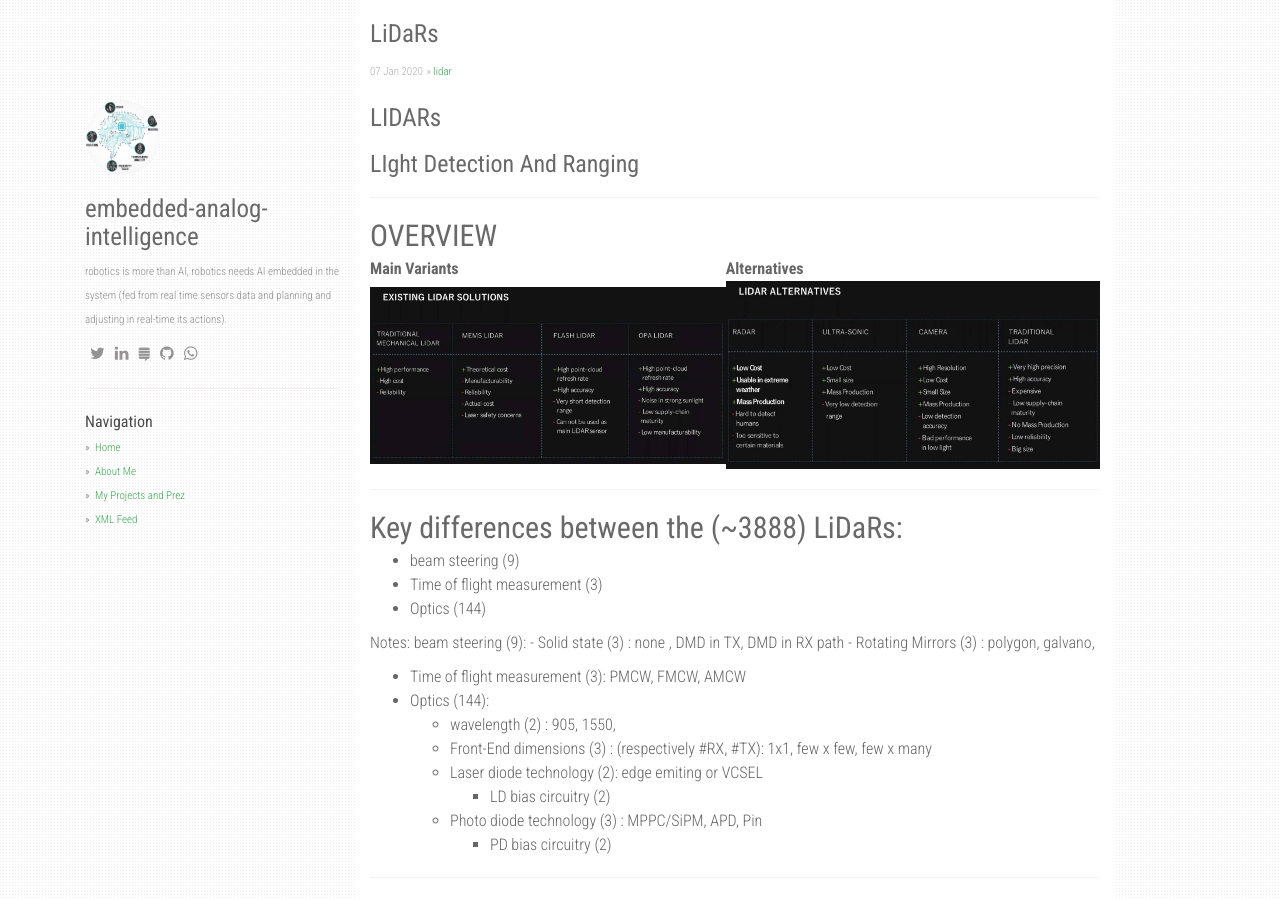
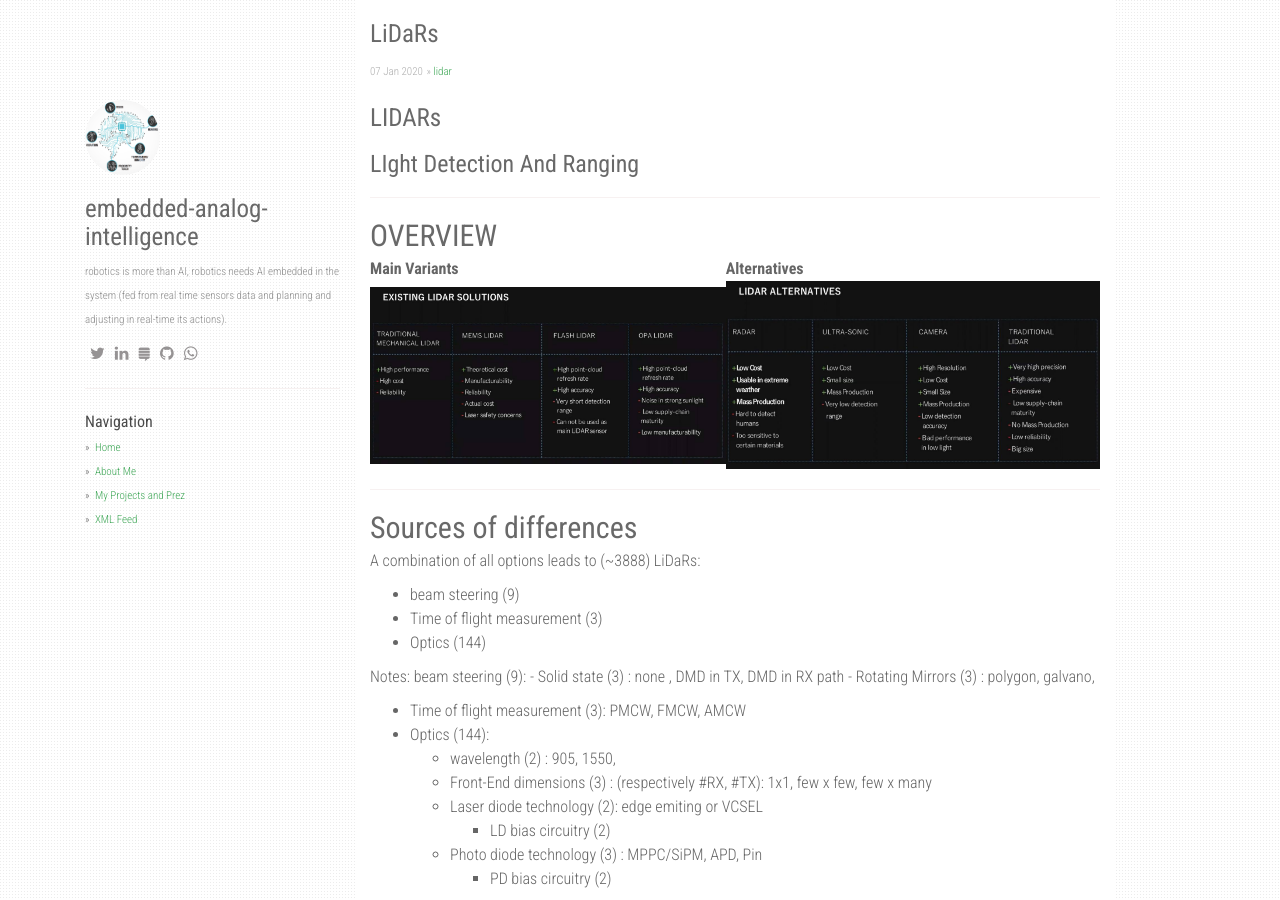
Before and after one commit to matt-chv/embedded-analog-intelligence, a Jekyll site: the page built from _posts/2020-01-07-lidars.md, in a window 1280 px wide and 900 px high. Built offline with Jekyll 4.4.1, drawn with Linux system fonts in a browser that asks for light colours; nearby versions of some CDN libraries; our own code applies the rules of GitHub Pages for plain Markdown files; comment, search, counter and statistics services are not loaded.

Commit message:
Update 2020-01-07-lidars.md

```diff
--- a/_posts/2020-01-07-lidars.md
+++ b/_posts/2020-01-07-lidars.md
@@ -18,8 +18,9 @@ lang: en
 
 ---
 
-## Key differences between the (~3888) LiDaRs:
+## Sources of differences
 
+A combination of all options leads to (~3888) LiDaRs:
 * beam steering (9)
 * Time of flight measurement (3)
 * Optics (144)
```
Also changed, not shown: other parts of _posts/2020-01-07-lidars.md (+2 -2 lines).
